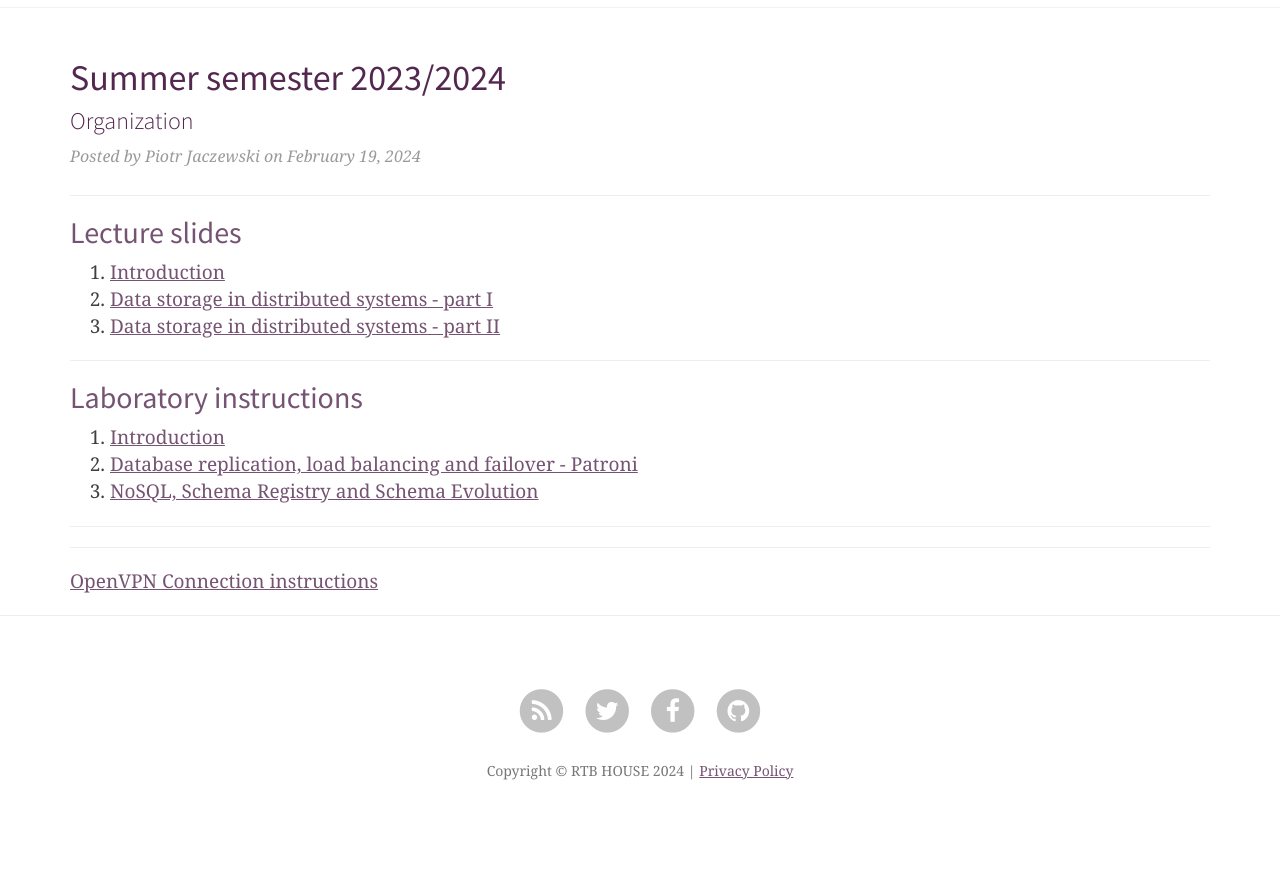
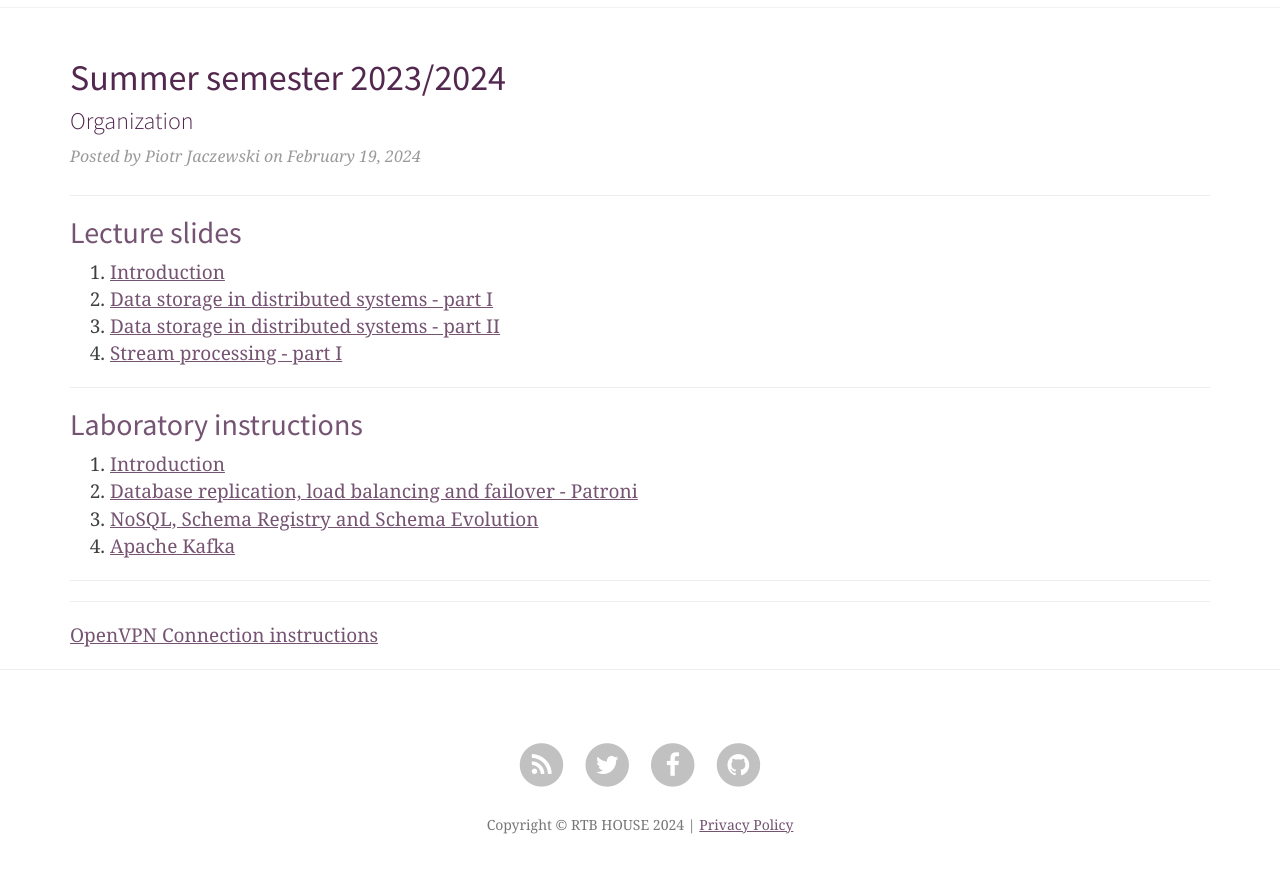
Before and after one commit to RTBHOUSE/mimuw-blog2024L, a Jekyll site: the page built from index.html, in a window 1280 px wide and 900 px high, scrolled down 606 px. Shown: the top 873 px of the window. Built offline with Jekyll 4.4.1, drawn with Linux system fonts in a browser that asks for light colours; nearby versions of some CDN libraries; the list of posts is cut into pages by our own code; before the commit the page ends 1452 px from its top, so only the background shows below that.

Commit message:
Stream processing - part I

```diff
--- a/index.html
+++ b/index.html
@@ -31,6 +31,7 @@
 		<li><a href="/slides/1.pdf">Introduction</a>
 		<li><a href="/slides/2.pdf">Data storage in distributed systems - part I</a>
 		<li><a href="/slides/3.pdf">Data storage in distributed systems - part II</a>
+		<li><a href="/slides/4.pdf">Stream processing - part I</a></li>
 
 	</ol>
 </div>
@@ -50,6 +51,9 @@
 		</li>
 		<li>
 			<a href="https://github.com/RTBHOUSE/mimuw-lab2024L/tree/main/lab03">NoSQL, Schema Registry and Schema Evolution</a>
+		</li>
+		<li>
+			<a href="https://github.com/RTBHOUSE/mimuw-lab2024L/tree/main/lab04">Apache Kafka</a>
 		</li>
 
 	</ol>
```
